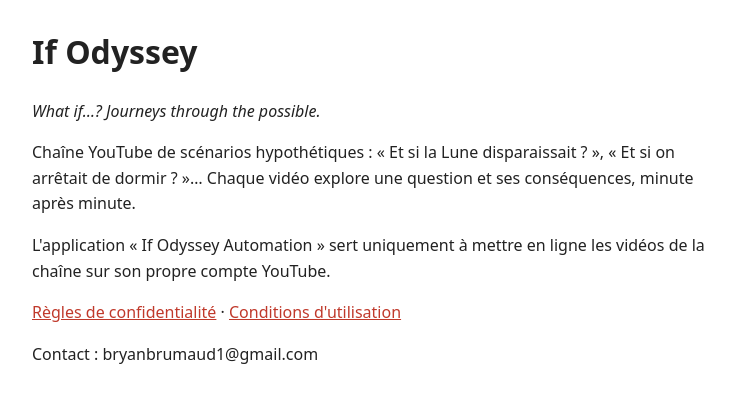
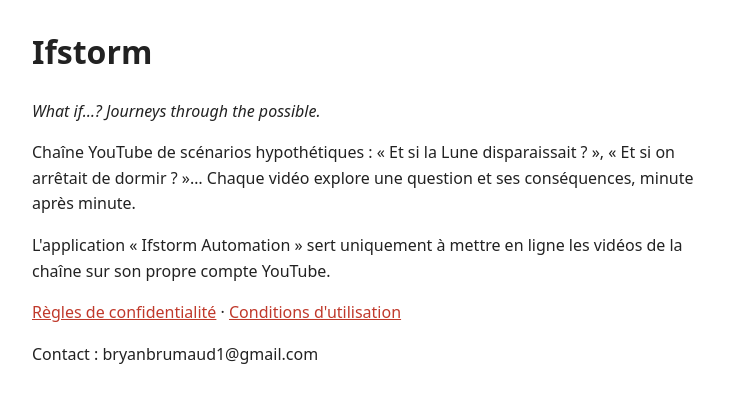
Before and after one commit to lbarkma/lbarkma.github.io, a plain HTML site: page index.html in a window 1280 px wide. Shown: the part 139-542 px from the top of the page, without its empty margins (268-1003 px from the left). Drawn offline with Linux system fonts and the light colour scheme.

Commit message:
Nom de la chaîne : Ifstorm
Co-Authored-By: Claude Opus 5.5 <noreply@anthropic.com>
Claude-Session: https://claude.ai/code/session_012cvyHY66VAp8E5c7Wb43nz

```diff
--- a/index.html
+++ b/index.html
@@ -3,15 +3,15 @@
 <head>
 <meta charset="utf-8">
 <meta name="viewport" content="width=device-width, initial-scale=1">
-<title>If Odyssey</title>
+<title>Ifstorm</title>
 <style>body{font-family:system-ui,sans-serif;max-width:680px;margin:40px auto;padding:0 16px;line-height:1.6;color:#222}a{color:#c0392b}</style>
 </head>
 <body>
-<img src="brand/avatar.jpg" alt="If Odyssey" width="96" height="96" style="border-radius:50%">
-<h1>If Odyssey</h1>
+<img src="brand/avatar.jpg" alt="Ifstorm" width="96" height="96" style="border-radius:50%">
+<h1>Ifstorm</h1>
 <p><em>What if…? Journeys through the possible.</em></p>
 <p>Chaîne YouTube de scénarios hypothétiques : « Et si la Lune disparaissait ? », « Et si on arrêtait de dormir ? »… Chaque vidéo explore une question et ses conséquences, minute après minute.</p>
-<p>L'application « If Odyssey Automation » sert uniquement à mettre en ligne les vidéos de la chaîne sur son propre compte YouTube.</p>
+<p>L'application « Ifstorm Automation » sert uniquement à mettre en ligne les vidéos de la chaîne sur son propre compte YouTube.</p>
 <p><a href="privacy.html">Règles de confidentialité</a> · <a href="terms.html">Conditions d'utilisation</a></p>
 <p>Contact : bryanbrumaud1@gmail.com</p>
 </body>
```
Also changed, not shown: privacy.html (+2 -2 lines), terms.html (+2 -2 lines).
